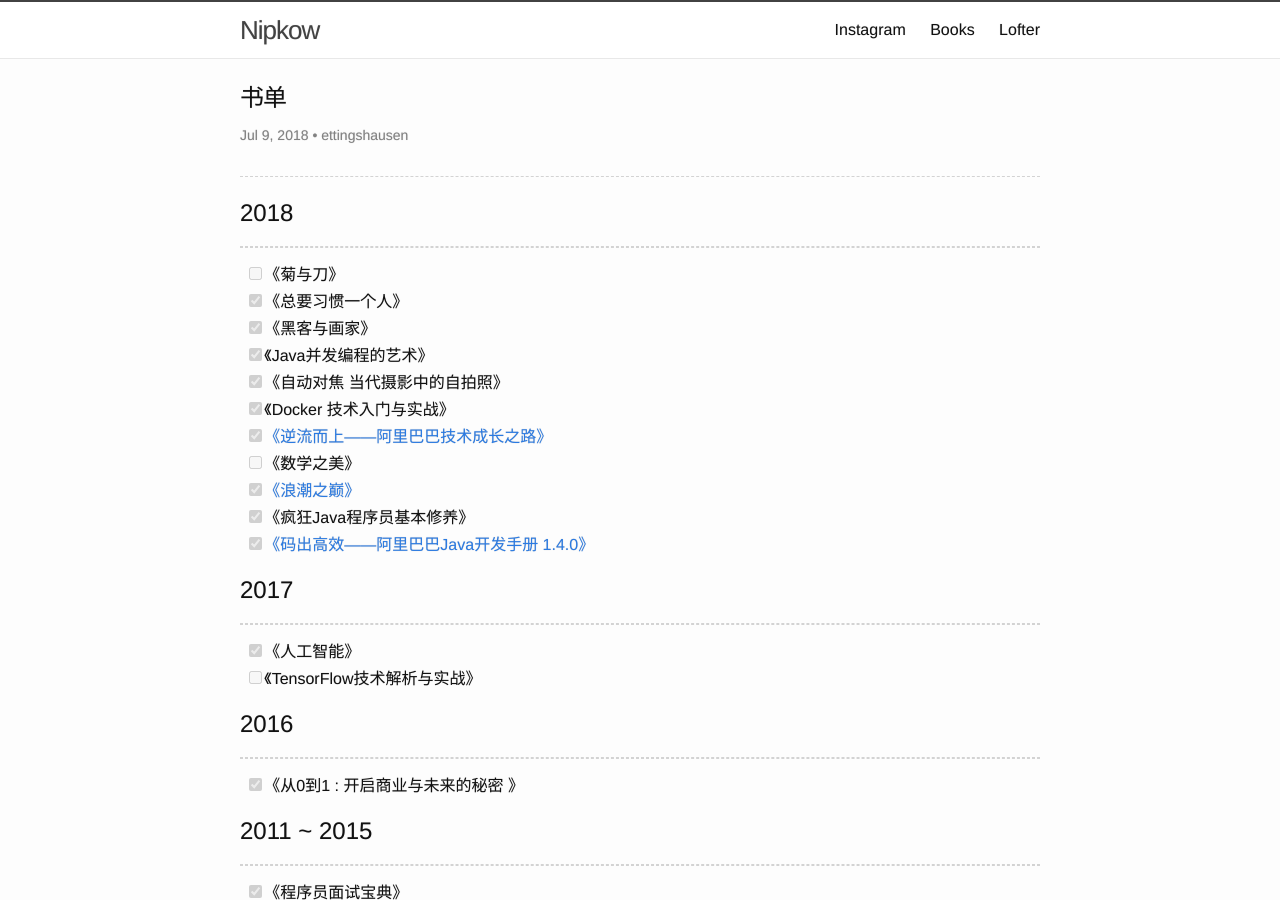
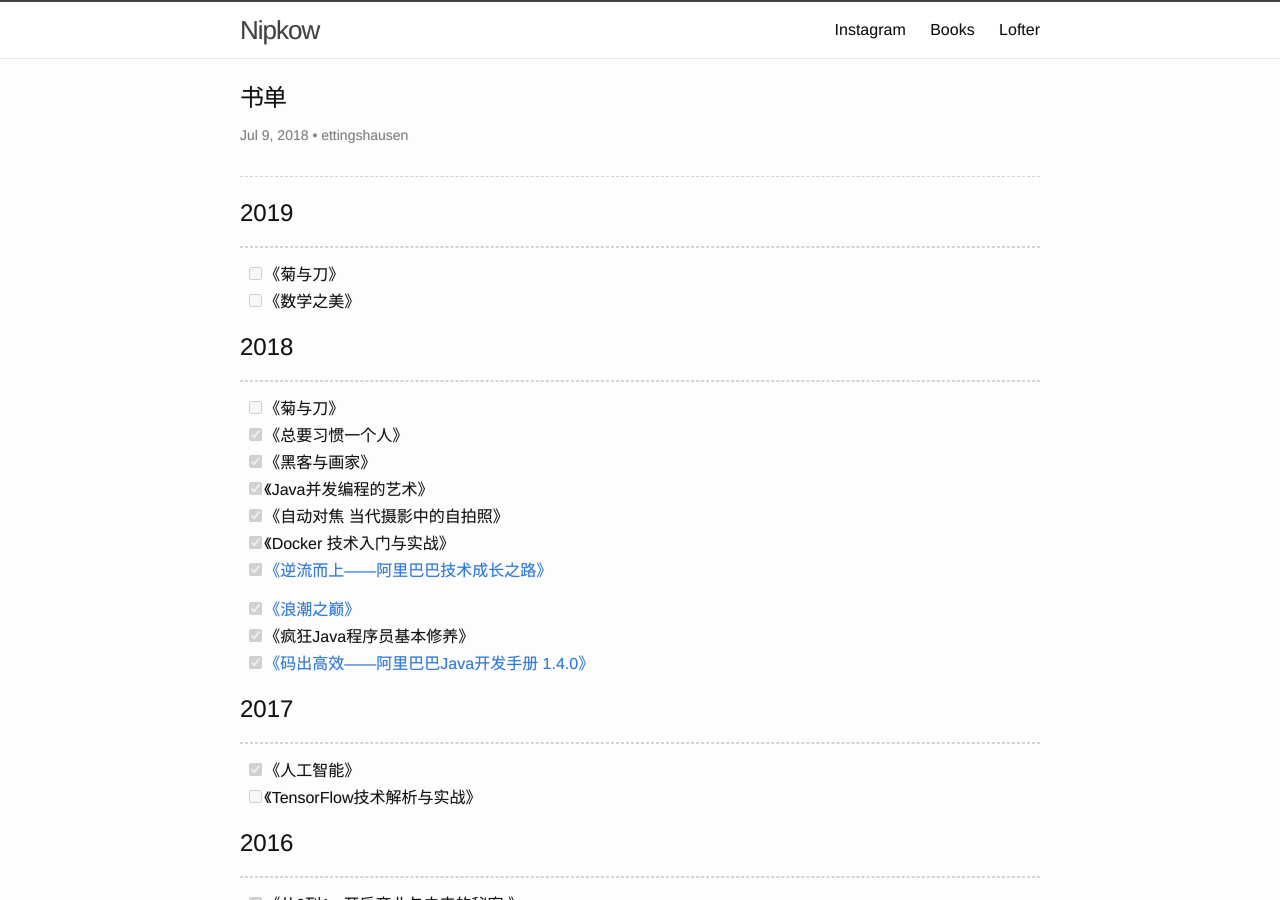
Before and after one commit to ettingshausen/ettingshausen.github.io, a Jekyll site: the page built from books/books.md, in a window 1280 px wide and 900 px high. Built offline with Jekyll 4.4.1, drawn with Linux system fonts in a browser that asks for light colours.

Commit message:
books 2019

```diff
--- a/books/books.md
+++ b/books/books.md
@@ -5,6 +5,11 @@ permalink: /books/
 author: ettingshausen
 date:   2018-07-09 00:54:32 - [x]0800
 ---
+
+# 2019
+---
+- [ ] 《菊与刀》
+- [ ] 《数学之美》
 
 # 2018
 ---
```
Also changed, not shown: other parts of books/books.md (+1 -1 lines).
